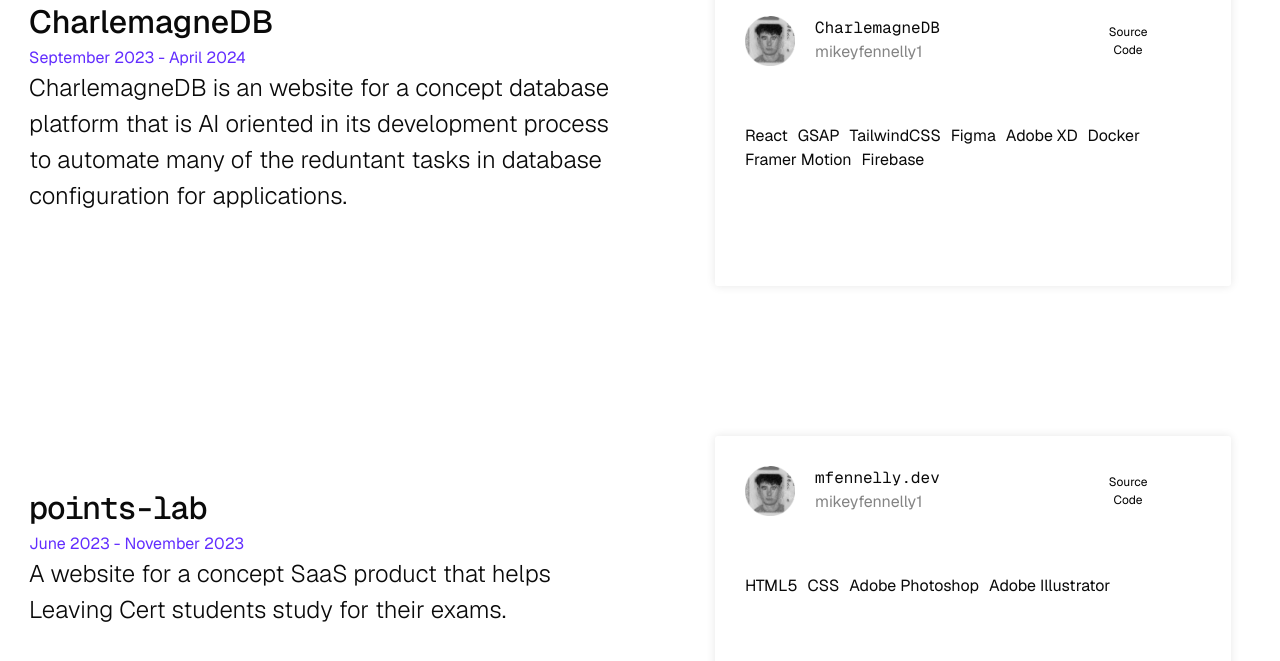
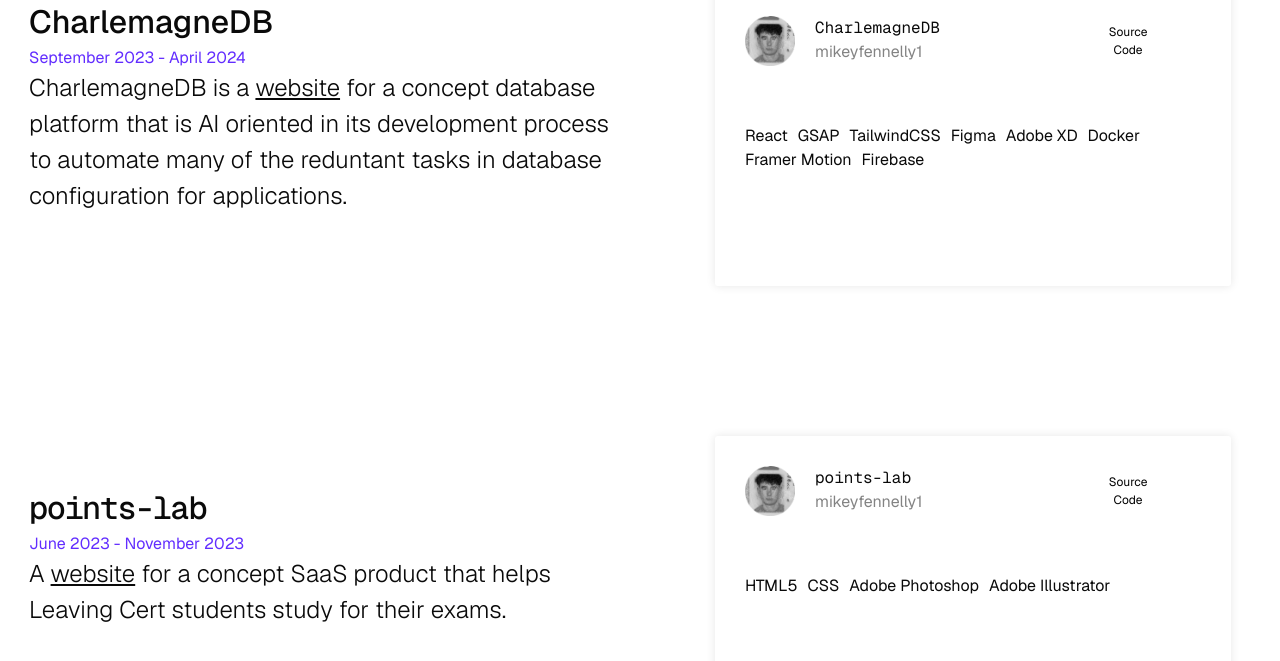
Before and after one commit to mikeyfennelly1/mfennelly.dev, a Next.js app: page /product in a window 1280 px wide. Shown: the part 1373-2034 px from the top of the page. Built offline with nearby package versions, Linux system fonts and the light colour scheme.

Commit message:
fixes to product cards

```diff
--- a/src/app/product/page.tsx
+++ b/src/app/product/page.tsx
@@ -3,12 +3,14 @@
 import Project, {ProjectInterface} from "@/components/projects/project/Project";
 import GithubRepo from "@/components/github-repo-component/GithubRepo";
 import {SoftwareProjectInterface} from "@/components/software-project/SoftwareProject";
+import Link from "next/link";
+import {underline} from "next/dist/lib/picocolors";
 
 const ProductMockups: SoftwareProjectInterface[] = [
     {
         project: {
             projectName: "eefenn.com",
-            projectBrief: "The website for eefenn. The source code for this website is closed, so unfortunately it can't be linked here. It is a static website, created with NEXT.js with TypeScript, and served from AWS S3 & AWS CloudFront.\n",
+            projectBrief: <>The website for eefenn.com. The source code for this website is closed, so unfortunately it can't be linked here. It is a static website, created with NEXT.js with TypeScript, and served from AWS S3 & AWS CloudFront.</>,
             technologies: ["NEXT.js", "CSS", "TypeScript", "AWS", "Figma"],
             startDate: "April 2025",
             endDate: "April 2025"
@@ -37,7 +39,7 @@ const ProductMockups: SoftwareProjectInterface[] = [
     {
         project: {
             projectName: "CharlemagneDB",
-            projectBrief: "CharlemagneDB is an website for a concept database platform that is AI oriented in its development process to automate many of the reduntant tasks in database configuration for applications.\n",
+            projectBrief: <>CharlemagneDB is a <Link href="https://mikeyfennelly1.github.io/CharlamagneDB/" target="_blank" className="underline">website</Link> for a concept database platform that is AI oriented in its development process to automate many of the reduntant tasks in database configuration for applications.</>,
             technologies: ["React", "GSAP", "TailwindCSS", "Figma", "Adobe XD", "Docker", "Framer Motion", "Firebase"],
             startDate: "September 2023",
             endDate: "April 2024"
@@ -51,14 +53,14 @@ const ProductMockups: SoftwareProjectInterface[] = [
     {
         project: {
             projectName: "points-lab",
-            projectBrief: "A website for a concept SaaS product that helps Leaving Cert students study for their exams.",
+            projectBrief: <>A <Link href="https://mikeyfennelly1.github.io/points-lab/" target="_blank" className="underline">website</Link> for a concept SaaS product that helps Leaving Cert students study for their exams.</>,
             projectSourceCodeLink: "https://github.com/mikeyfennelly1/points-lab",
             technologies: ["HTML5", "CSS", "Adobe Photoshop", "Adobe Illustrator"],
             startDate: "June 2023",
             endDate: "November 2023"
         },
         repo: {
-            repoName: "mfennelly.dev",
+            repoName: "points-lab",
             description: "Source for my personal website\n",
             repoURL: "https://github.com/mikeyfennelly1/points-lab",
         }
--- a/src/components/projects/project/Project.tsx
+++ b/src/components/projects/project/Project.tsx
@@ -1,5 +1,6 @@
 import "./project.css"
 import {GeistMono} from "geist/font/mono";
+import {ReactNode} from "react";
 
 export interface ProjectInterface {
     // the name of the project
@@ -9,7 +10,7 @@ export interface ProjectInterface {
     endDate: string;
 
     // a brief message of  what the project was about the project.
-    projectBrief: string;
+    projectBrief: ReactNode;
 
     // the technologies used in the creation of the project (languages, frameworks etc.)
     technologies?: string[];
```
